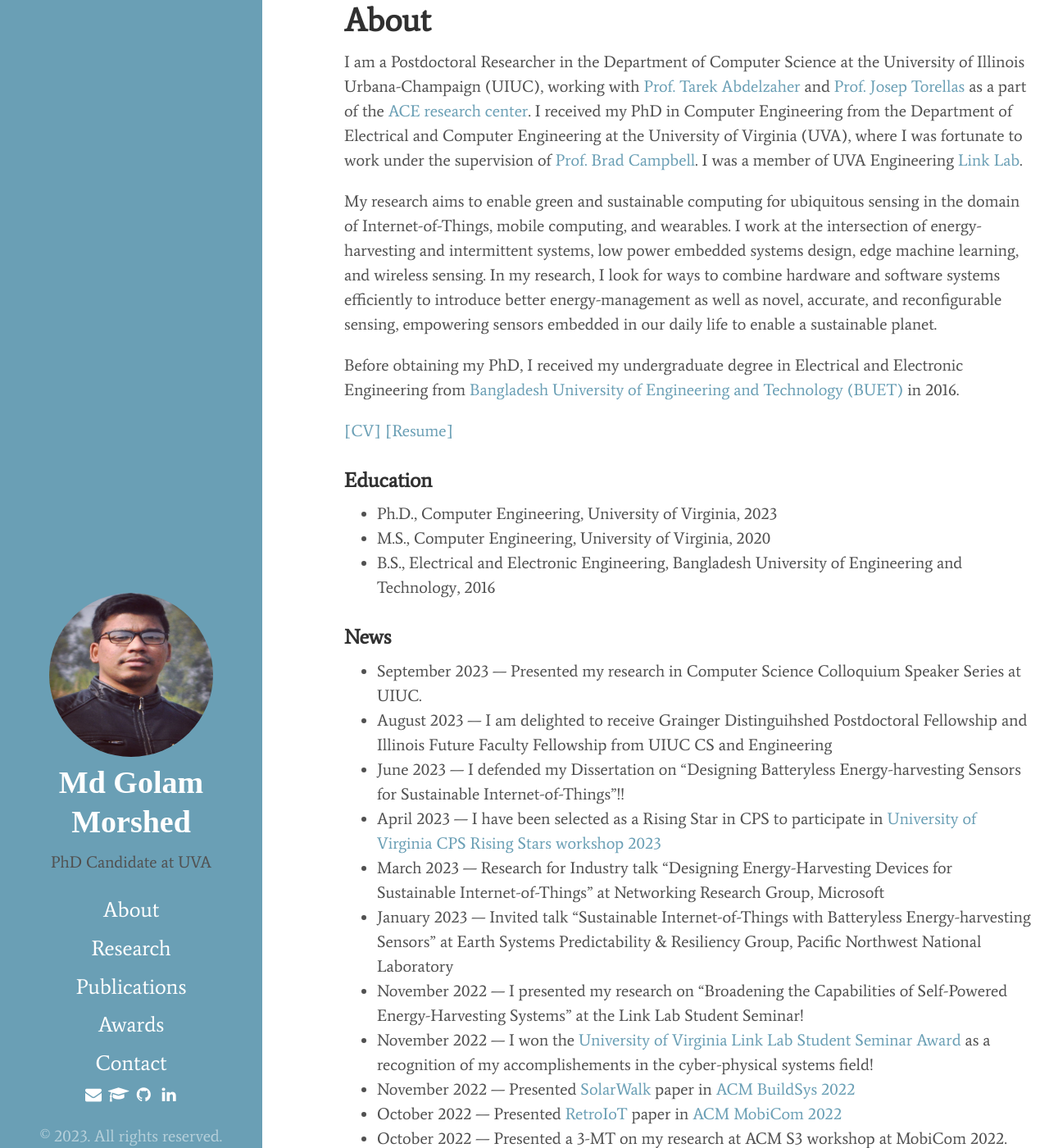
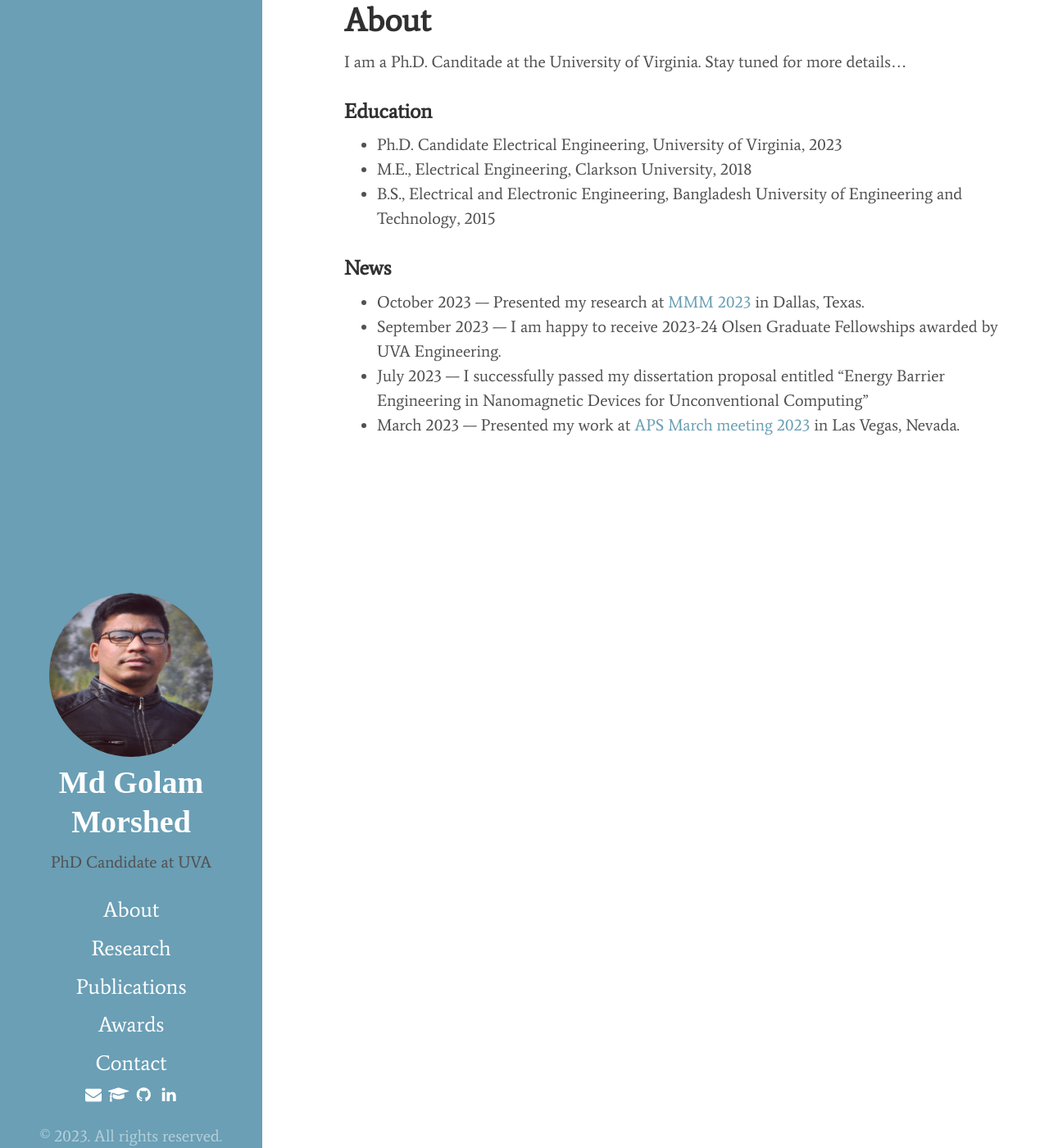
Before and after one commit to mgmorshed/mgmorshed.github.io, a Jekyll site: the page built from index.md, in a window 1280 px wide and 1400 px high. Shown: the whole window at 82% size. Built offline with Jekyll 4.4.1, drawn with Linux system fonts in a browser that asks for light colours; cached includes are drawn as plain includes; some of the changed text lies outside the part shown.

Commit message:
Update index.md

```diff
--- a/index.md
+++ b/index.md
@@ -3,45 +3,21 @@ layout: page
 title: About
 ---
 
-I am a Postdoctoral Researcher in the Department of Computer Science at the University of Illinois Urbana-Champaign (UIUC), working with [Prof. Tarek Abdelzaher](http://abdelzaher.cs.illinois.edu/) and [Prof. Josep Torellas](http://iacoma.cs.uiuc.edu/josep/torrellas.html) as a part of the [ACE research center](https://acecenter.grainger.illinois.edu/).
-I received my PhD in Computer Engineering from the Department of Electrical and Computer Engineering at the University of Virginia (UVA), where I was fortunate to work under the supervision of [Prof. Brad Campbell](https://www.cs.virginia.edu/~bjc8c/). I was a member of UVA Engineering [Link Lab](https://engineering.virginia.edu/link-lab).
-
-My research aims to enable green and sustainable computing for ubiquitous sensing in the domain of Internet-of-Things, mobile computing, and wearables. I work at the intersection of  energy-harvesting and intermittent systems, low power embedded systems design, edge machine learning, and wireless sensing. In my research, I look for ways to combine hardware and software systems efficiently to introduce better energy-management as well as novel, accurate, and reconfigurable sensing, empowering sensors embedded in our daily life to enable a sustainable planet.
-<!-- She explores and develops computing techniques that involve novel design architectures and end-to-end systems to ensure sustainable operation of devices with decades-long lifetime. -->
-
-<!-- My work aims to enable green and sustainable computing in the domain of cyber-physical systems and Internet-of-Things applications. I design hardware and software techniques to make applications reconfigurable, robust, and resilient when powered from harvested energy. My research takes a step toward enabling sustainable IoT by allowing an energy-harvesting power supply to incorporate sensing, computing,  and processing. -->
-
-Before obtaining my PhD, I received my undergraduate degree in Electrical and Electronic Engineering from [Bangladesh University of Engineering and Technology (BUET)](https://eee.buet.ac.bd/) in 2016.
-<!-- I also completed my Masters in Computer Engineering from UVA in 2020. -->
-
-[\[CV\]]({{'/'|relative_url}}assets/CV/CV_Nurani_Saoda.pdf) [\[Resume\]]({{'/'|relative_url}}assets/resume/Resume_Nurani_Saoda_PhD.pdf)
+I am a Ph.D. Canditade at the University of Virginia. Stay tuned for more details...
 
 ### Education
 
-* Ph.D., Computer Engineering, University of Virginia, 2023
-* M.S., Computer Engineering, University of Virginia, 2020
-* B.S., Electrical and Electronic Engineering, Bangladesh University of Engineering and Technology, 2016
+* Ph.D. Candidate Electrical Engineering, University of Virginia, 2023
+* M.E., Electrical Engineering, Clarkson University, 2018
+* B.S., Electrical and Electronic Engineering, Bangladesh University of Engineering and Technology, 2015
 
 ### News
 
-* September 2023 --- Presented my research in Computer Science Colloquium Speaker Series at UIUC.
-* August 2023 --- I am delighted to receive Grainger Distinguihshed Postdoctoral Fellowship  and Illinois Future Faculty Fellowship from UIUC CS and Engineering
-* June 2023 --- I defended my Dissertation on "Designing Batteryless Energy-harvesting Sensors for Sustainable Internet-of-Things"!!
-* April 2023 --- I have been selected as a Rising Star in CPS to participate in [University of Virginia CPS Rising Stars workshop 2023](https://risingstars.linklab.virginia.edu/2023/)
-* March 2023 --- Research for Industry talk "Designing Energy-Harvesting Devices for Sustainable Internet-of-Things" at Networking Research Group, Microsoft
-* January 2023 --- Invited talk "Sustainable Internet-of-Things with Batteryless Energy-harvesting Sensors" at Earth Systems Predictability & Resiliency Group, Pacific Northwest National Laboratory
-* November 2022 --- I presented my research on "Broadening the Capabilities of Self-Powered Energy-Harvesting Systems" at the Link Lab Student Seminar!
-* November 2022 --- I won the [University of Virginia Link Lab Student Seminar Award](https://engineering.virginia.edu/link-lab/news/link-lab-awards) as a recognition of my accomplishements in the cyber-physical systems field!
-* November 2022 --- Presented [SolarWalk]({{'/'|relative_url}}assets/papers/Paper3_saoda22solarwalk.pdf) paper in [ACM BuildSys 2022](https://buildsys.acm.org/2022/)
-* October 2022 --- Presented [RetroIoT]({{'/'|relative_url}}assets/papers/Paper2_saoda22retroiot.pdf) paper in [ACM MobiCom 2022](https://www.sigmobile.org/mobicom/2022/)
-* October 2022 --- Presented a 3-MT on my research at ACM S3 workshop at MobiCom 2022.
-* September 2022 --- I presented my research on Altair project and won the Second Runner up for  [ACM SIGBED Student Research](https://esweek.org/acm-sigbed-student-research-competition/) co-located with Embedded Systems Week.
-* August 2022 --- I was awarded a Travel Grant to attend ACM MobiCom 2022.
-* May 2022 --- I presented [Altair]({{'/'|relative_url}}assets/papers/Paper1_saoda21altair.pdf) virtually in [ACM IPSN 2022](https://ipsn.acm.org/2022/)
-* September 2021 --- I attended the virtual Grace Hopper Celebration as a Student Scholar.
-* April 2021 --- I participated in the virtual CRA-WP Grad Cohort and was inspired by many interesting talks!
-* January 2021 --- I gave a talk on "Making IoT Batteryless: Challenges and Opportunities" at the
-Embedded Systems Lunch Meetings, University of California, San Diego
+* October 2023 --- Presented my research at [MMM 2023](https://2023.magnetism.org/) in Dallas, Texas.
+* September 2023 --- I am happy to receive 2023-24 Olsen Graduate Fellowships awarded by UVA Engineering.
+* July 2023 --- I successfully passed my dissertation proposal entitled "Energy Barrier Engineering in Nanomagnetic Devices for Unconventional Computing"
+* March 2023 --- Presented my work at [APS March meeting 2023](https://www.aps.org/meetings/meeting.cfm?name=MAR23) in Las Vegas, Nevada.
+
 
 
 
@@ -49,7 +25,7 @@ Embedded Systems Lunch Meetings, University of California, San Diego
   Hey there! This page is included as an example. Feel free to customize it for your own use upon downloading. Carry on!
 </p>
 
-In the novel, *The Strange Case of Dr. Jeykll and Mr. Hyde*, Mr. Poole is Dr. Jekyll's virtuous and loyal butler. Similarly, Poole is an upstanding and effective butler that helps you build Jekyll themes. It's made by [@mdo](https://twitter.com/mdo).
+In the novel, *The Strange Case of Dr. Jeykll and Mr. Hyde*, Mr. Poole is Dr. Jekyll's virtuous and loyal butler. Similarly, Poole is an upstanding and effective butler who helps you build Jekyll themes. It's made by [@mdo](https://twitter.com/mdo).
 
 There are currently two themes built on Poole:
 
```
